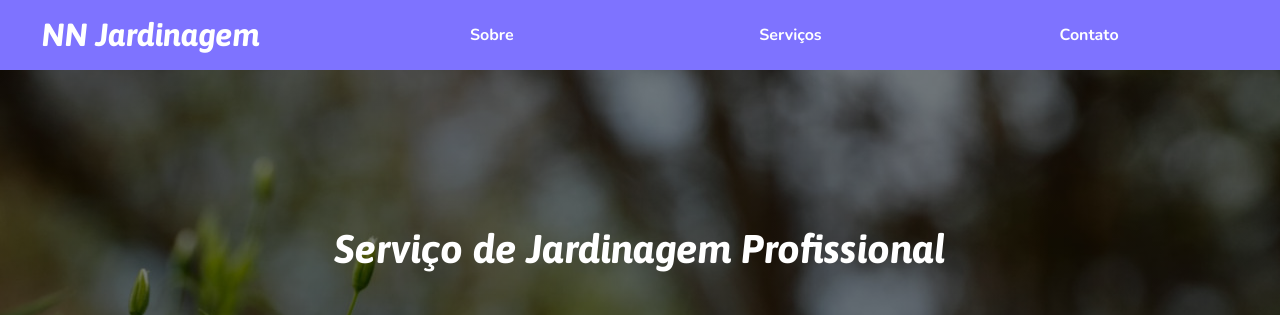
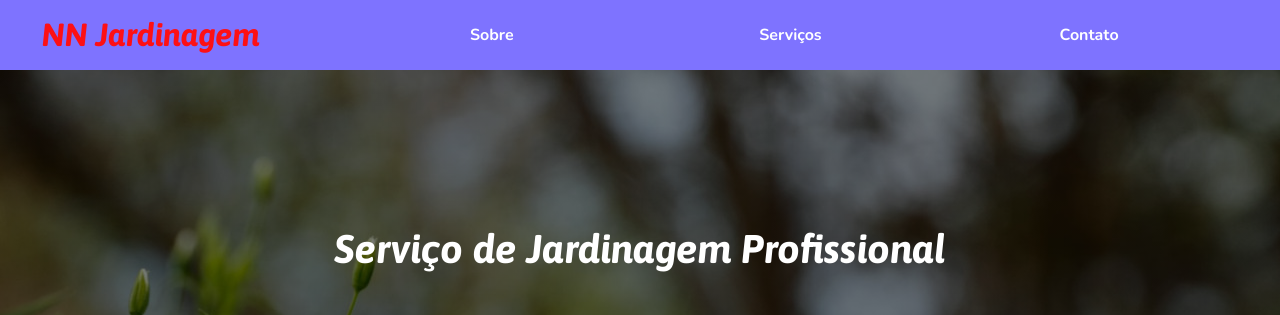
Before and after one commit to TiagoLemosNeitzke/NNJardinagem, a plain HTML site: page index.html in a window 1280 px wide. In both pictures the pointer is over the link "NN Jardinagem". Shown: the top 315 px of the page. Drawn offline with nearby package versions, Linux system fonts and the light colour scheme.

Commit message:
cor link nav

```diff
--- a/css/style.css
+++ b/css/style.css
@@ -36,6 +36,10 @@ nav > a {
     font-weight: 800;
     font-size: 32px;
     font-family: asap, sans-serif;
+}
+
+nav a:hover{
+    color: #fd1015;
 }
 
 nav ul {
```
